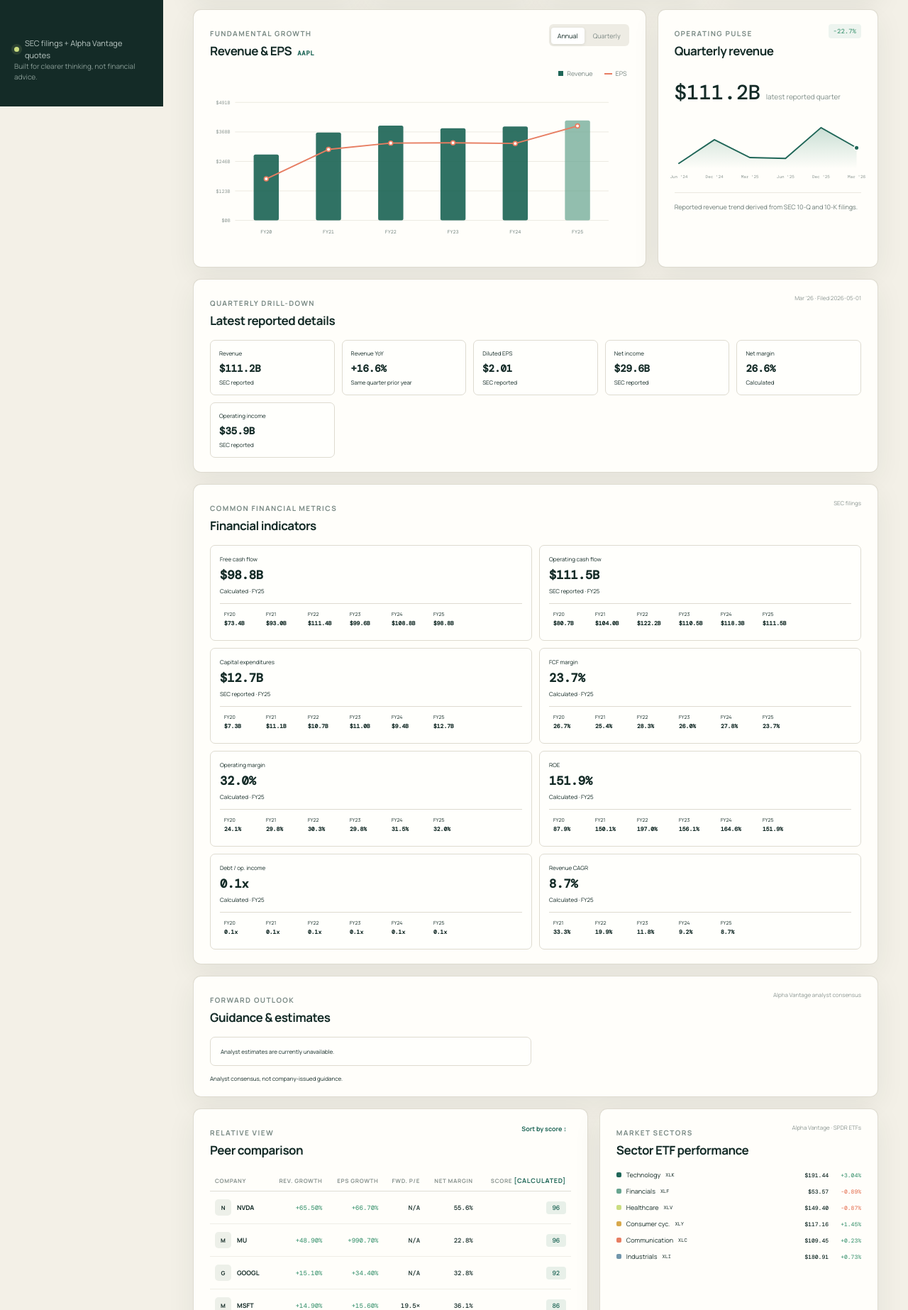
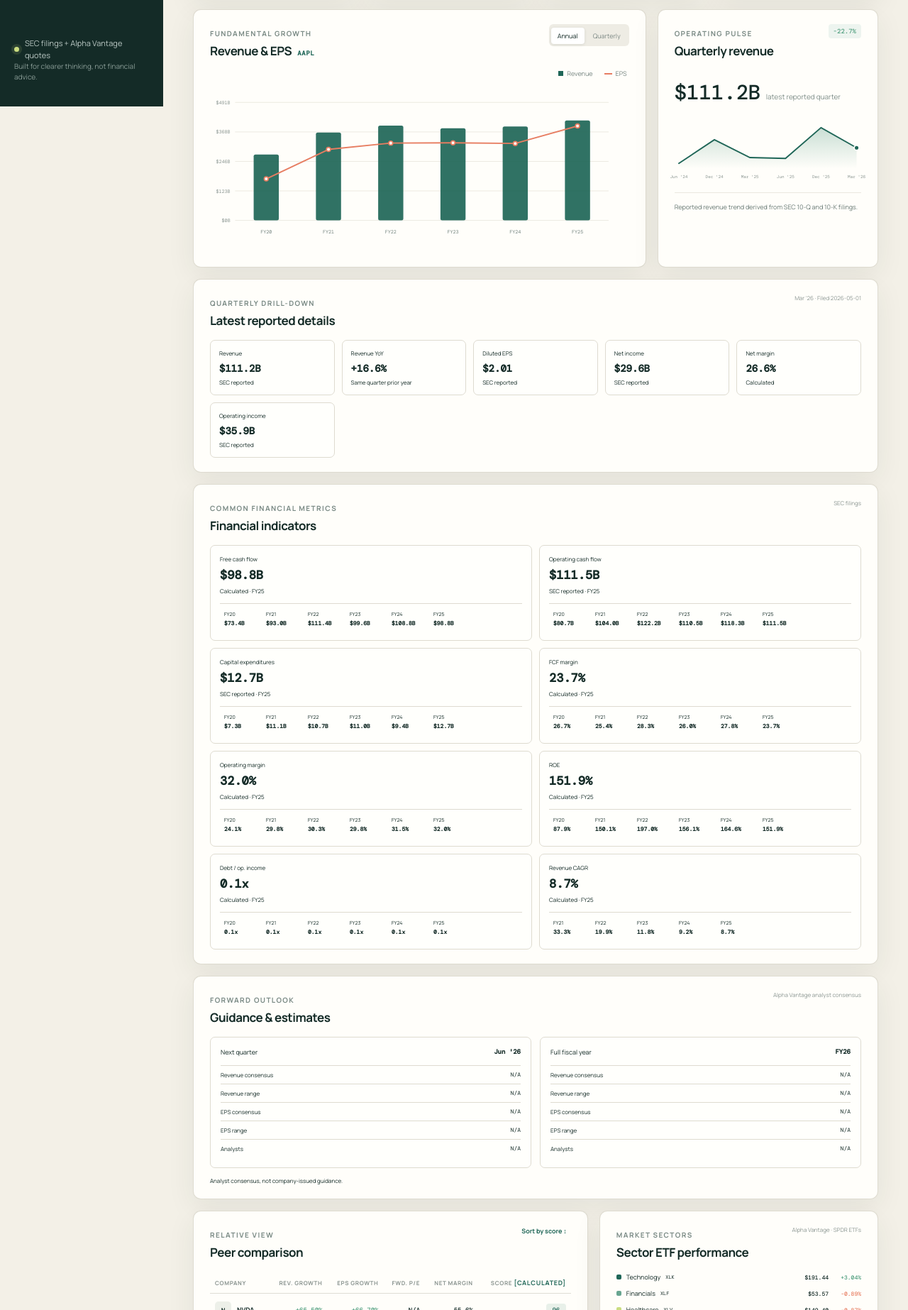
Before and after one commit to lilihao2014/northstar-stock-intelligence, a website: page index.html in a window 1280 px wide. Shown: the part 650-2496 px from the top of the page at 71% size. Drawn offline with nearby package versions, Linux system fonts and the light colour scheme; a web font is replaced by a local one.

Commit message:
Show next-quarter estimate on chart

```diff
--- a/app.js
+++ b/app.js
@@ -342,6 +342,8 @@ const translations = {
     "EPS consensus": "每股收益一致预期",
     "EPS range": "每股收益预期范围",
     "Analysts": "分析师人数",
+    "Estimate": "预期",
+    "Estimate unavailable": "预期不可用",
     "Analyst estimates are currently unavailable.": "分析师预期目前不可用。",
     "Alpha Vantage analyst consensus": "Alpha Vantage 分析师一致预期",
     "Analyst consensus, not company-issued guidance.": "分析师一致预期，并非公司发布的指引。",
@@ -436,6 +438,7 @@ function applyLanguage() {
     [".financial-metrics-card .as-of", "", "SEC filings"],
     [".guidance-card .section-label", "", "Forward outlook"],
     [".guidance-card h2", "", "Guidance & estimates"],
+    ["#estimate-legend b", "", "Estimate"],
     [".custom-metrics-card .section-label", "", "Company-specific metrics"],
     [".custom-metrics-card h2", "", "Operating metrics"],
     ["#hidden-metrics-panel strong", "", "Hidden metrics"],
@@ -779,7 +782,7 @@ function renderCompany() {
         </article>`).join("")
     : `<div class="detail-empty">${tr("Quarter details unavailable")}</div>`;
   renderFinancialMetrics(company.financialMetrics || []);
-  renderGuidance(company.guidance || null);
+  renderGuidance(company.guidance || null, company);
   renderCustomMetrics(company.customMetrics || []);
 
   renderFundamentals();
@@ -830,15 +833,44 @@ function renderFinancialMetrics(metrics) {
     </article>`).join("");
 }
 
-function renderGuidance(guidance) {
+function advanceQuarterLabel(label) {
+  const months = ["Jan", "Feb", "Mar", "Apr", "May", "Jun", "Jul", "Aug", "Sep", "Oct", "Nov", "Dec"];
+  const match = String(label || "").match(/^([A-Z][a-z]{2})\s+'(\d{2})/);
+  if (!match || !months.includes(match[1])) return tr("Next quarter");
+  const date = new Date(Date.UTC(2000 + Number(match[2]), months.indexOf(match[1]) + 3, 1));
+  return `${months[date.getUTCMonth()]} '${String(date.getUTCFullYear()).slice(-2)}`;
+}
+
+function nextFiscalYearLabel(label) {
+  const match = String(label || "").match(/^FY(\d{2,4})/);
+  if (!match) return tr("Full fiscal year");
+  const year = Number(match[1]) + 1;
+  return `FY${String(year).padStart(match[1].length, "0")}`;
+}
+
+function unavailableEstimate(period) {
+  return {
+    period,
+    revenue: "N/A",
+    revenueRange: "N/A",
+    eps: "N/A",
+    epsRange: "N/A",
+    analystCount: null,
+    revenueValue: null,
+    epsValue: null,
+  };
+}
+
+function renderGuidance(guidance, company) {
+  const nextQuarter = guidance?.nextQuarter || unavailableEstimate(advanceQuarterLabel(company.quarterly?.labels?.at(-1)));
+  const fiscalYear = guidance?.fiscalYear || unavailableEstimate(nextFiscalYearLabel(company.annual?.labels?.at(-1)));
   const estimates = [
-    ["Next quarter", guidance?.nextQuarter],
-    ["Full fiscal year", guidance?.fiscalYear],
-  ].filter(([, estimate]) => estimate);
+    ["Next quarter", nextQuarter],
+    ["Full fiscal year", fiscalYear],
+  ];
   $("#guidance-source").textContent = guidance?.source ? tr(guidance.source) : "";
   $("#guidance-disclaimer").textContent = guidance?.disclaimer ? tr(guidance.disclaimer) : "";
-  $("#guidance-grid").innerHTML = estimates.length
-    ? estimates.map(([title, estimate]) => `
+  $("#guidance-grid").innerHTML = estimates.map(([title, estimate]) => `
         <article class="guidance-period">
           <div class="guidance-period-heading">
             <span>${tr(title)}</span>
@@ -851,8 +883,7 @@ function renderGuidance(guidance) {
             <div><dt>${tr("EPS range")}</dt><dd>${estimate.epsRange}</dd></div>
             <div><dt>${tr("Analysts")}</dt><dd>${Number.isFinite(estimate.analystCount) ? estimate.analystCount : "N/A"}</dd></div>
           </dl>
-        </article>`).join("")
-    : `<div class="guidance-empty">${tr("Analyst estimates are currently unavailable.")}</div>`;
+        </article>`).join("");
 }
 
 function renderCustomMetrics(metrics) {
@@ -919,15 +950,29 @@ function setMetricHidden(metricId, hidden) {
 
 function renderFundamentals() {
   const svg = $("#fundamentals-chart");
-  const data = companies[selectedTicker][selectedPeriod];
+  const company = companies[selectedTicker];
+  const baseData = company[selectedPeriod];
+  const lastLabelIsEstimate = /E$/.test(baseData.labels.at(-1) || "");
+  const estimate = company.guidance?.nextQuarter;
+  const data = selectedPeriod === "quarterly" && !lastLabelIsEstimate
+    ? {
+        labels: [...baseData.labels, `${estimate?.period || advanceQuarterLabel(baseData.labels.at(-1))} E`],
+        revenue: [...baseData.revenue, Number.isFinite(estimate?.revenueValue) ? estimate.revenueValue / 1e9 : null],
+        eps: [...baseData.eps, Number.isFinite(estimate?.epsValue) ? estimate.epsValue : null],
+        estimated: [...baseData.labels.map(() => false), true],
+      }
+    : { ...baseData, estimated: baseData.labels.map((_, index) => lastLabelIsEstimate && index === baseData.labels.length - 1) };
+  $("#estimate-legend").hidden = selectedPeriod !== "quarterly";
   const width = 700;
   const height = 245;
   const pad = { top: 18, right: 34, bottom: 30, left: 42 };
   const chartW = width - pad.left - pad.right;
   const chartH = height - pad.top - pad.bottom;
-  const maxRevenue = Math.max(...data.revenue) * 1.18;
-  const minEps = Math.min(0, ...data.eps);
-  const maxEps = Math.max(...data.eps) * 1.25;
+  const revenueValues = data.revenue.filter(Number.isFinite);
+  const epsValues = data.eps.filter(Number.isFinite);
+  const maxRevenue = Math.max(...revenueValues) * 1.18;
+  const minEps = Math.min(0, ...epsValues);
+  const maxEps = Math.max(...epsValues) * 1.25;
   const groupW = chartW / data.labels.length;
   const barW = Math.min(42, groupW * 0.45);
 
@@ -945,22 +990,30 @@ function renderFundamentals() {
   const epsPoints = [];
   data.labels.forEach((labelText, i) => {
     const centerX = pad.left + groupW * i + groupW / 2;
-    const barHeight = (data.revenue[i] / maxRevenue) * chartH;
-    const bar = svgEl("rect", {
-      x: centerX - barW / 2,
-      y: pad.top + chartH - barHeight,
-      width: barW,
-      height: barHeight,
-      rx: 3,
-      fill: i === data.labels.length - 1 ? "#68a590" : "#1f6657",
-      opacity: i === data.labels.length - 1 ? 0.72 : 0.92,
-      "data-index": i,
+    const isEstimate = data.estimated[i];
+    const hasRevenue = Number.isFinite(data.revenue[i]);
+    const barHeight = hasRevenue ? (data.revenue[i] / maxRevenue) * chartH : 18;
+    const bar = svgEl("rect", hasRevenue ? {
+      x: centerX - barW / 2, y: pad.top + chartH - barHeight, width: barW, height: barHeight, rx: 3,
+      fill: isEstimate ? "#68a590" : "#1f6657", opacity: isEstimate ? 0.58 : 0.92, "data-index": i,
+      ...(isEstimate ? { stroke: "#397966", "stroke-width": 1, "stroke-dasharray": "4 3" } : {}),
+    } : {
+      x: centerX - barW / 2, y: pad.top + chartH - barHeight, width: barW, height: barHeight, rx: 3,
+      fill: "transparent", stroke: "#68a590", "stroke-width": 1.2, "stroke-dasharray": "4 3", "data-index": i,
     });
     svg.appendChild(bar);
 
-    const epsRange = maxEps - minEps || 1;
-    const epsY = pad.top + chartH - ((data.eps[i] - minEps) / epsRange) * chartH;
-    epsPoints.push([centerX, epsY]);
+    if (!hasRevenue) {
+      const unavailable = svgEl("text", { x: centerX, y: pad.top + chartH - 23, "text-anchor": "middle", fill: "#758580", "font-size": 7, "font-family": "DM Mono" });
+      unavailable.textContent = "N/A";
+      svg.appendChild(unavailable);
+    }
+
+    if (Number.isFinite(data.eps[i])) {
+      const epsRange = maxEps - minEps || 1;
+      const epsY = pad.top + chartH - ((data.eps[i] - minEps) / epsRange) * chartH;
+      epsPoints.push({ x: centerX, y: epsY, estimated: isEstimate });
+    }
 
     const label = svgEl("text", { x: centerX, y: height - 8, "text-anchor": "middle", fill: "#758580", "font-size": 8, "font-family": "DM Mono" });
     label.textContent = labelText;
@@ -972,17 +1025,26 @@ function renderFundamentals() {
     svg.appendChild(hit);
   });
 
-  const pathData = epsPoints.map(([x, y], i) => `${i === 0 ? "M" : "L"} ${x} ${y}`).join(" ");
-  svg.appendChild(svgEl("path", { d: pathData, fill: "none", stroke: "#e77d61", "stroke-width": 2.2, "stroke-linecap": "round", "stroke-linejoin": "round" }));
-  epsPoints.forEach(([x, y]) => {
-    svg.appendChild(svgEl("circle", { cx: x, cy: y, r: 3.4, fill: "#fffefa", stroke: "#e77d61", "stroke-width": 2 }));
+  const reportedPoints = epsPoints.filter((point) => !point.estimated);
+  const pathData = reportedPoints.map(({ x, y }, i) => `${i === 0 ? "M" : "L"} ${x} ${y}`).join(" ");
+  if (pathData) svg.appendChild(svgEl("path", { d: pathData, fill: "none", stroke: "#e77d61", "stroke-width": 2.2, "stroke-linecap": "round", "stroke-linejoin": "round" }));
+  const forecastPoint = epsPoints.find((point) => point.estimated);
+  const priorPoint = reportedPoints.at(-1);
+  if (forecastPoint && priorPoint) {
+    svg.appendChild(svgEl("path", { d: `M ${priorPoint.x} ${priorPoint.y} L ${forecastPoint.x} ${forecastPoint.y}`, fill: "none", stroke: "#e77d61", "stroke-width": 2.2, "stroke-dasharray": "5 4" }));
+  }
+  epsPoints.forEach(({ x, y, estimated }) => {
+    svg.appendChild(svgEl("circle", { cx: x, cy: y, r: 3.4, fill: "#fffefa", stroke: "#e77d61", "stroke-width": 2, ...(estimated ? { "stroke-dasharray": "3 2" } : {}) }));
   });
 }
 
 function showFundamentalsTooltip(event, index, data) {
   const tooltip = $("#fundamentals-tooltip");
   const rect = event.currentTarget.ownerSVGElement.getBoundingClientRect();
-  tooltip.innerHTML = `<strong>${data.labels[index]}</strong><br>${tr("Revenue")} $${data.revenue[index].toFixed(1)}B<br>EPS $${data.eps[index].toFixed(2)}`;
+  const revenue = Number.isFinite(data.revenue[index]) ? `$${data.revenue[index].toFixed(1)}B` : "N/A";
+  const eps = Number.isFinite(data.eps[index]) ? `$${data.eps[index].toFixed(2)}` : "N/A";
+  const estimateLabel = data.estimated?.[index] ? ` · ${tr("Estimate")}` : "";
+  tooltip.innerHTML = `<strong>${data.labels[index]}${estimateLabel}</strong><br>${tr("Revenue")} ${revenue}<br>EPS ${eps}`;
   tooltip.style.left = `${event.clientX - rect.left}px`;
   tooltip.style.top = `${event.clientY - rect.top}px`;
   tooltip.style.opacity = 1;
--- a/index.html
+++ b/index.html
@@ -14,7 +14,7 @@
       href="https://fonts.googleapis.com/css2?family=DM+Mono:wght@400;500&family=Manrope:wght@400;500;600;700&family=Playfair+Display:ital,wght@0,600;1,600&display=swap"
       rel="stylesheet"
     />
-    <link rel="stylesheet" href="styles.css?v=20260620-4" />
+    <link rel="stylesheet" href="styles.css?v=20260620-5" />
   </head>
   <body>
     <div class="app-shell">
@@ -148,6 +148,7 @@
             <div class="legend">
               <span><i class="legend-block revenue"></i>Revenue</span>
               <span><i class="legend-line eps"></i>EPS</span>
+              <span id="estimate-legend" hidden><i class="legend-block estimate"></i><b>Estimate</b></span>
             </div>
             <div class="chart-wrap">
               <svg id="fundamentals-chart" role="img" aria-label="Revenue and EPS chart"></svg>
@@ -289,6 +290,6 @@
         </footer>
       </main>
     </div>
-    <script src="app.js?v=20260620-4"></script>
+    <script src="app.js?v=20260620-5"></script>
   </body>
 </html>
--- a/scripts/refresh-data.mjs
+++ b/scripts/refresh-data.mjs
@@ -356,6 +356,8 @@ function presentEstimate(estimate) {
     eps: formatEstimateValue(estimate.epsAverage, "eps"),
     epsRange: range(estimate.epsLow, estimate.epsHigh, "eps"),
     analystCount: estimate.analystCount,
+    revenueValue: estimate.revenueAverage,
+    epsValue: estimate.epsAverage,
   };
 }
 
--- a/styles.css
+++ b/styles.css
@@ -1132,6 +1132,15 @@ kbd {
   gap: 5px;
 }
 
+.legend span[hidden] {
+  display: none;
+}
+
+.legend b {
+  font: inherit;
+  font-weight: 400;
+}
+
 .legend-block {
   width: 7px;
   height: 7px;
@@ -1142,6 +1151,11 @@ kbd {
   width: 11px;
   height: 2px;
   background: var(--coral);
+}
+
+.legend-block.estimate {
+  background: transparent;
+  border: 1px dashed #68a590;
 }
 
 .chart-wrap {
```
Also changed, not shown: README.md.
